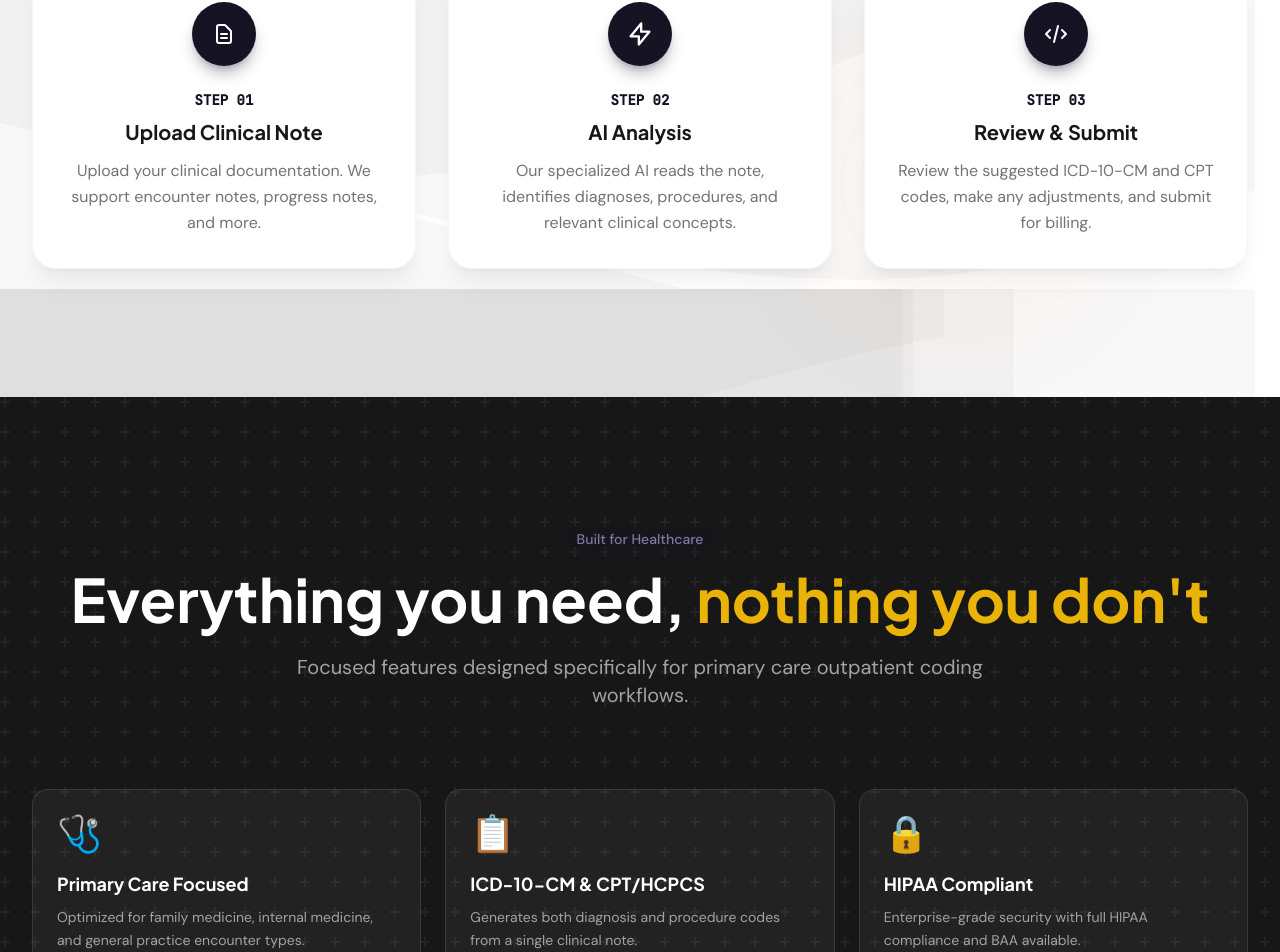
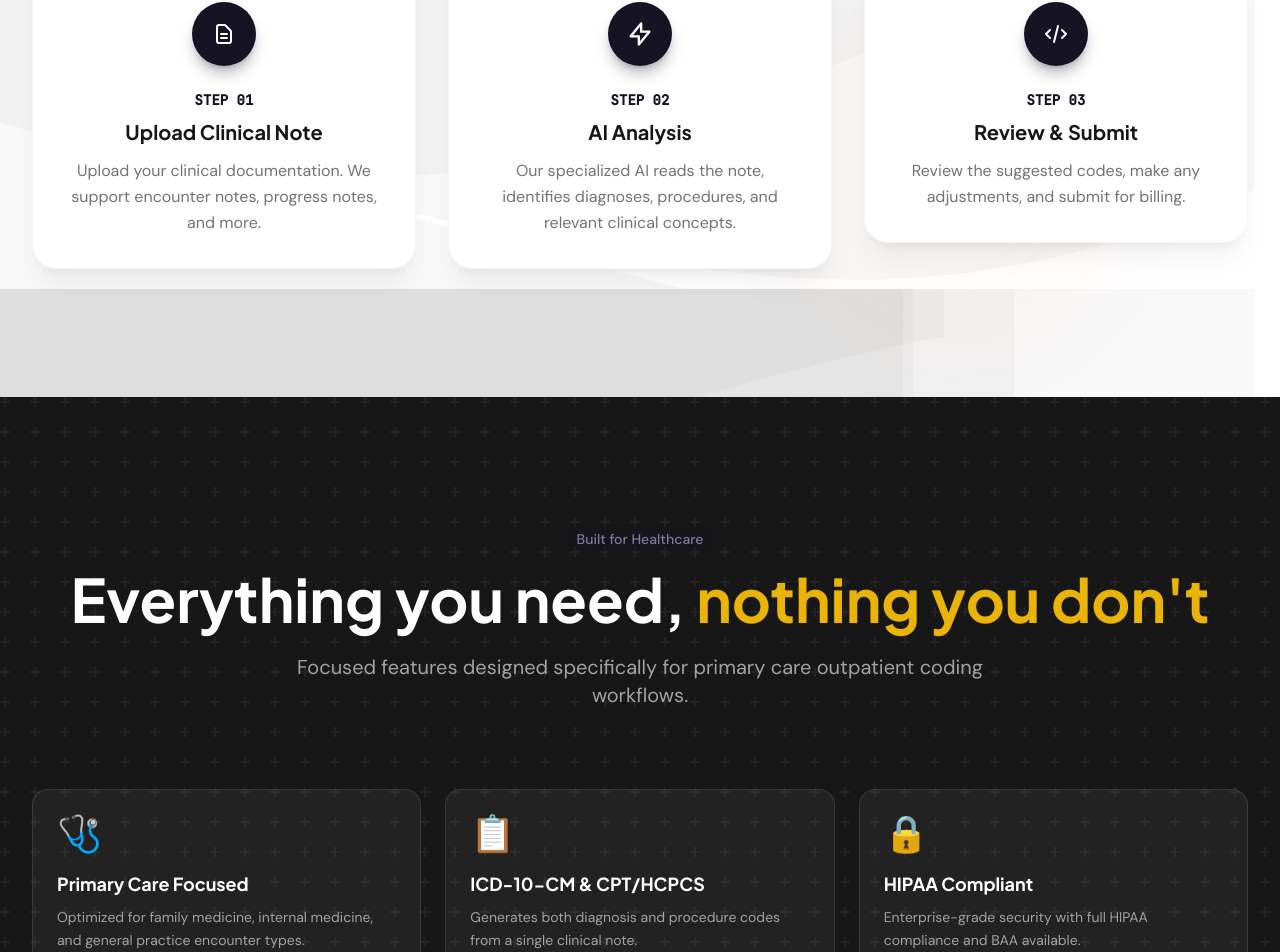
Before and after one commit to MediCoderAI/medicoder-marketing, a React (Vite) app: page / in a window 1280 px wide. Shown: the part 2111-3063 px from the top of the page. Built offline with nearby package versions, Linux system fonts and the light colour scheme.

Commit message:
added text change

```diff
--- a/src/App.jsx
+++ b/src/App.jsx
@@ -339,7 +339,7 @@ function HowItWorksSection() {
             {
               step: '03',
               title: 'Review & Submit',
-              desc: 'Review the suggested ICD-10-CM and CPT codes, make any adjustments, and submit for billing.',
+              desc: 'Review the suggested codes, make any adjustments, and submit for billing.',
               icon: <IconCode />
             }
           ].map((item, i) => (
```
